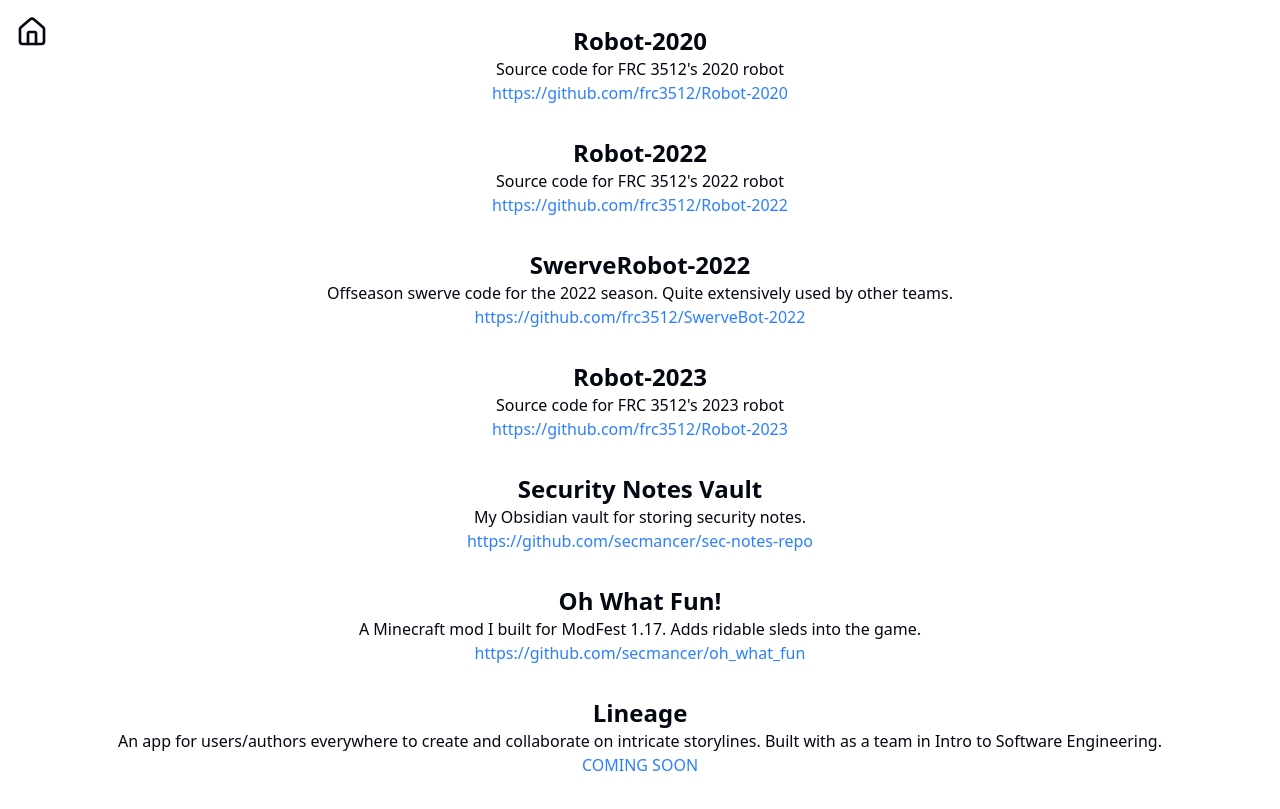
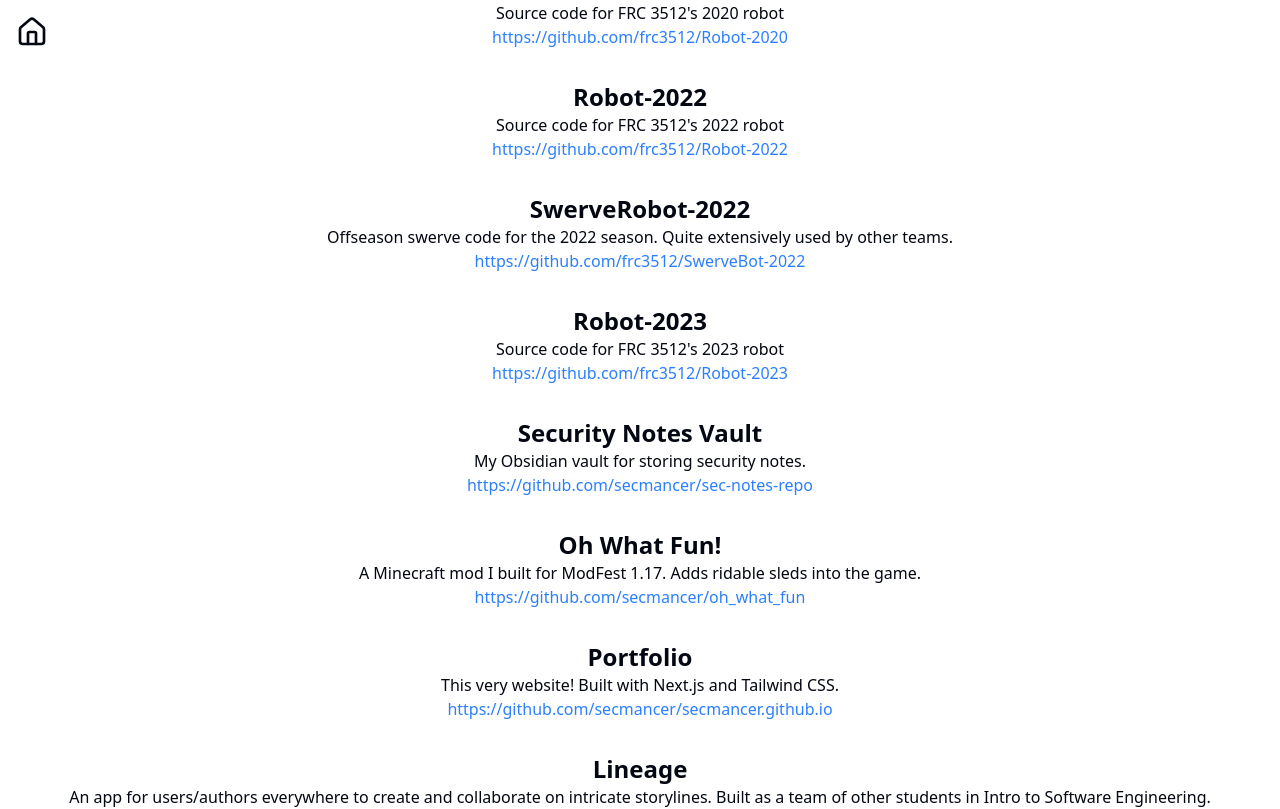
Before and after one commit to secmancer/secmancer.github.io, a Next.js app: page /projects in a window 1280 px wide. Shown: the top 809 px of the page. Built offline with nearby package versions, Linux system fonts and the light colour scheme.

Commit message:
add in this portfolio as a project

```diff
--- a/src/app/projects/page.jsx
+++ b/src/app/projects/page.jsx
@@ -34,8 +34,13 @@
         link="https://github.com/secmancer/oh_what_fun"
       />
       <Project
+        title="Portfolio"
+        description="This very website! Built with Next.js and Tailwind CSS."
+        link="https://github.com/secmancer/secmancer.github.io"
+      />
+      <Project
         title="Lineage"
-        description="An app for users/authors everywhere to create and collaborate on intricate storylines. Built with as a team in Intro to Software Engineering."
+        description="An app for users/authors everywhere to create and collaborate on intricate storylines. Built as a team of other students in Intro to Software Engineering."
         link="COMING SOON"
       />
       <Project
```
